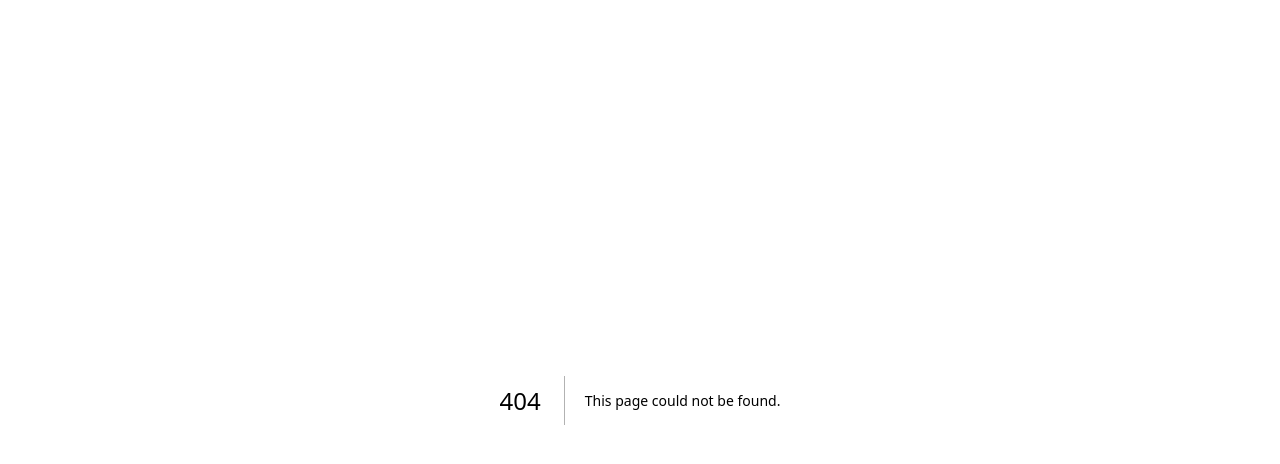
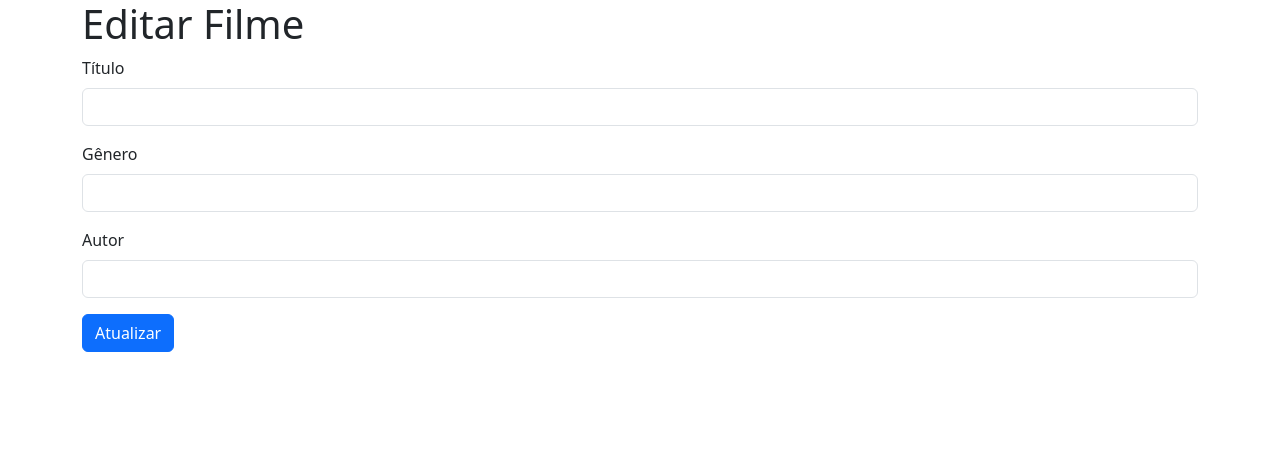
Before and after one commit to danieltinois/movie-list-app, a Next.js app in the folder client/: page /edit-movie/1 in a window 1280 px wide. Before the commit this address had no page. Shown: the top 464 px of the page. Built offline with nearby package versions, Linux system fonts and the light colour scheme; no server answers.

Commit message:
complete initial configuration

```diff
--- a/client/src/app/add-movie.tsx
+++ b/client/src/app/add-movie/page.tsx
@@ -1,9 +1,9 @@
 "use client";
 
+import "bootstrap/dist/css/bootstrap.min.css";
 import { useState } from "react";
 import axios from "axios";
-import { Router } from "react-router-dom";
-import { useRouter } from "next/router";
+import { useRouter } from "next/navigation";
 
 export default function AddMovie() {
   const [title, setTitle] = useState("");
--- a/client/src/app/edit-movie/[id].tsx
+++ b/client/src/app/edit-movie/[id]/page.tsx
@@ -1,45 +1,67 @@
 "use client";
 
+import "bootstrap/dist/css/bootstrap.min.css";
 import React, { useState, useEffect } from "react";
 import axios from "axios";
-import { useRouter } from "next/router";
+import { useRouter } from "next/navigation"; // Usando useRouter do App Router
+import { useParams } from "next/navigation"; // Para capturar parâmetros de URL
 
-export default function EditMovie({ params }: { params: { id: string } }) {
+export default function EditMovie() {
   const [title, setTitle] = useState("");
   const [genre, setGenre] = useState("");
   const [author, setAuthor] = useState("");
-  const router = useRouter();
+  const router = useRouter(); // Usando useRouter do App Router
+  const { id } = useParams(); // Captura o parâmetro 'id' da URL
 
   useEffect(() => {
+    // Verifique se o id está disponível
+    if (!id) {
+      console.error("ID não encontrado");
+      return;
+    }
+
     const fetchMovie = async () => {
       try {
         const response = await axios.get(
-          `http://localhost:3001/api/movies/${params.id}`
+          `http://localhost:3001/api/movies/${id}`
         );
         setTitle(response.data.title);
         setGenre(response.data.genre);
         setAuthor(response.data.author);
       } catch (error) {
-        console.error(error);
+        console.error("Erro ao buscar filme:", error);
         alert("Erro ao buscar filme.");
       }
     };
 
     fetchMovie();
-  }, [params.id]);
+  }, [id]); // Adicionando id como dependência para a requisição
 
   const handleSubmit = async (e: React.FormEvent) => {
     e.preventDefault();
+
+    if (!id) {
+      console.error("ID não encontrado");
+      return;
+    }
+
     try {
-      await axios.put(`http://localhost:3001/api/movies/${params.id}`, {
-        title,
-        genre,
-        author,
-      });
+      const response = await axios.put(
+        `http://localhost:3001/api/movies/${id}`,
+        {
+          title,
+          genre,
+          author,
+        }
+      );
+
+      // Logar a resposta completa para diagnóstico
+      console.log("Resposta do servidor:", response);
+
       alert("Filme atualizado com sucesso!");
-      router.push("/");
+      router.push("/"); // Redireciona para a página inicial após a atualização
     } catch (error) {
-      console.error(error);
+      console.error("Erro ao atualizar filme:", error);
       alert("Erro ao atualizar filme.");
     }
   };
```
Also changed, not shown: 1 other file (tests, documents, lock files or other folders).
